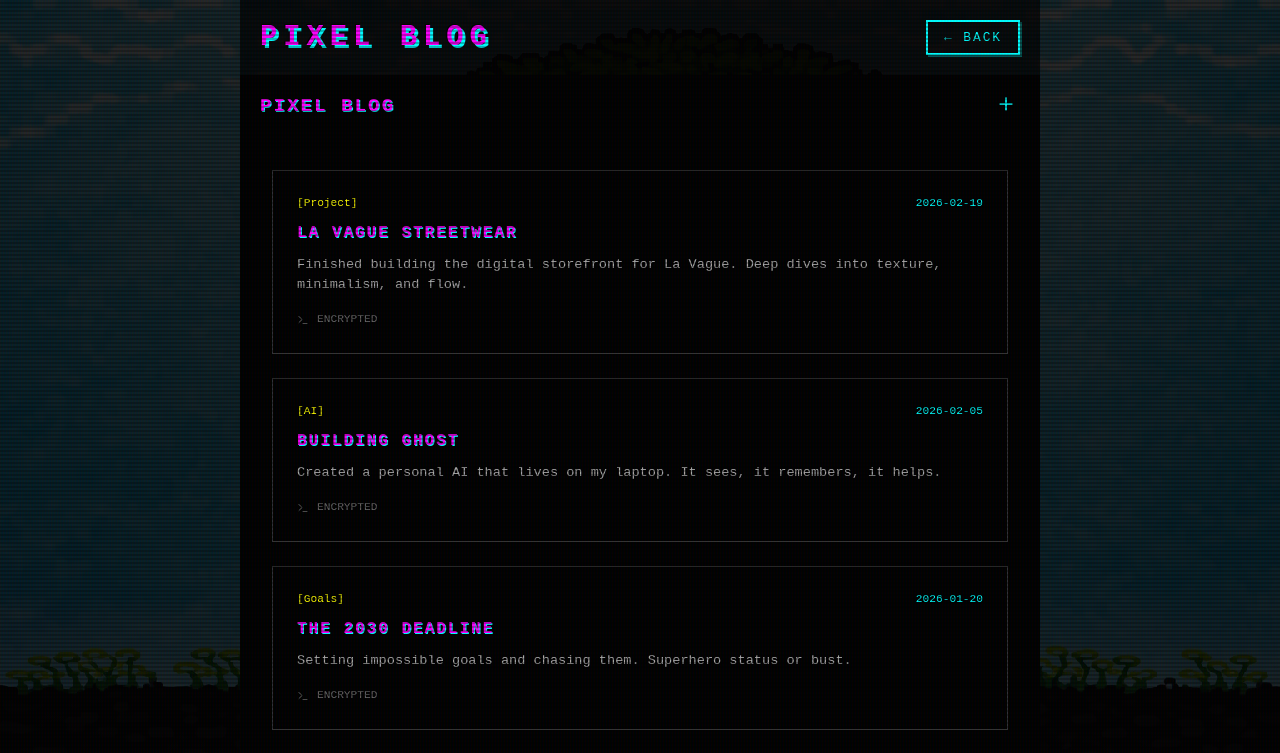
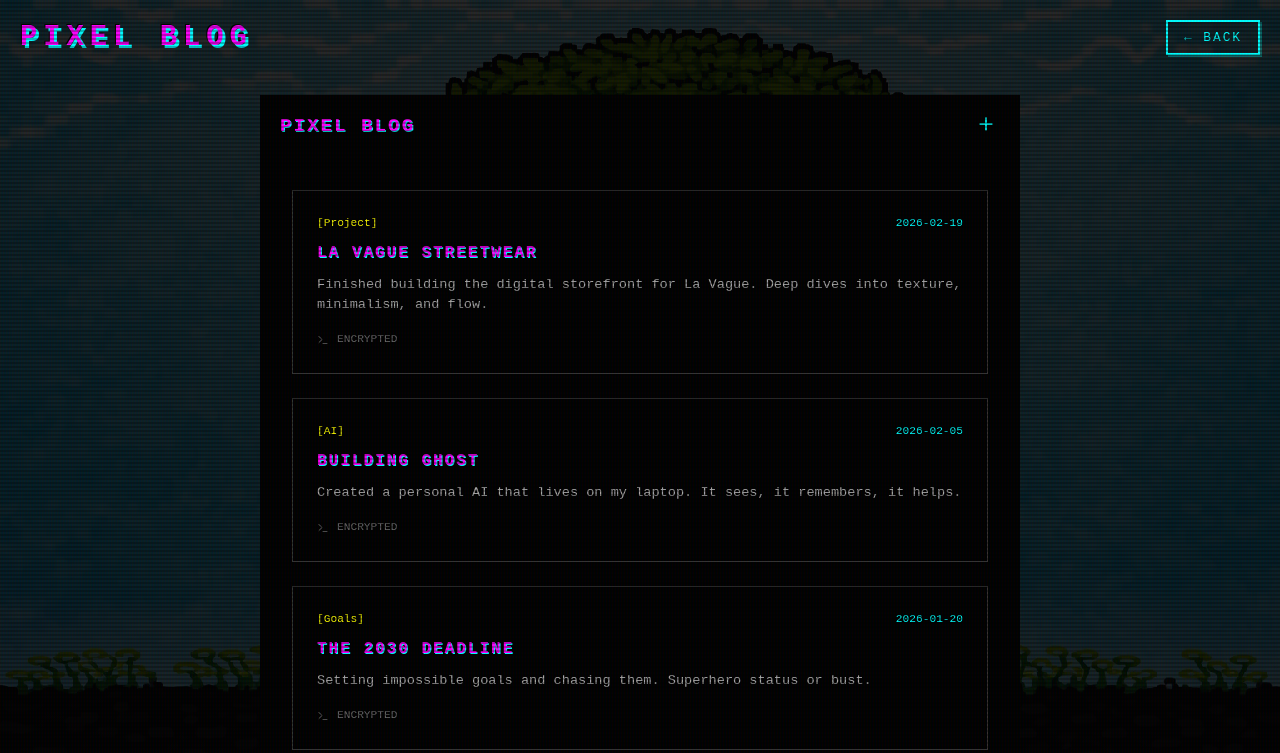
Before and after one commit to pseudodev3/ghost-town, a website built with Vite: page pixelblog.html in a window 1280 px wide. Shown: the top 753 px of the page. Built offline with nearby package versions, Linux system fonts and the light colour scheme.

Commit message:
fix: remove black wrapper and track dist folder
- Remove dist/ from .gitignore (no more manual copying)
- Remove dark background padding from pixelblog
- Full width tree background visible
- Header transparent

```diff
--- a/pixelblog.html
+++ b/pixelblog.html
@@ -57,20 +57,17 @@
             pointer-events: none;
             z-index: 9999;
         }
-        .pixelblog-wrapper {
+.pixelblog-content {
             max-width: 800px;
             margin: 0 auto;
-            padding: 0;
-            position: relative;
-            z-index: 1;
-            background: transparent;
+            padding: 20px;
         }
-        .pixelblog-header {
+.pixelblog-header {
             display: flex;
             justify-content: space-between;
             align-items: center;
             padding: 20px;
-            background: rgba(0, 0, 0, 0.7);
+            background: transparent;
         }
         .pixelblog-header h1 {
             color: #ff00ff;
@@ -104,11 +101,11 @@
     </style>
 </head>
 <body>
-    <div class="pixelblog-wrapper">
-        <div class="pixelblog-header">
-            <h1>PIXEL BLOG</h1>
-            <a href="index.html" class="back-btn">← BACK</a>
-        </div>
+    <div class="pixelblog-header">
+        <h1>PIXEL BLOG</h1>
+        <a href="index.html" class="back-btn">← BACK</a>
+    </div>
+    <div class="pixelblog-content">
         <div id="full-pixel-blog"></div>
     </div>
 
```
Also changed, not shown: dist/assets/tree.webp (added), dist/pixelblog.html, 1 other file.
